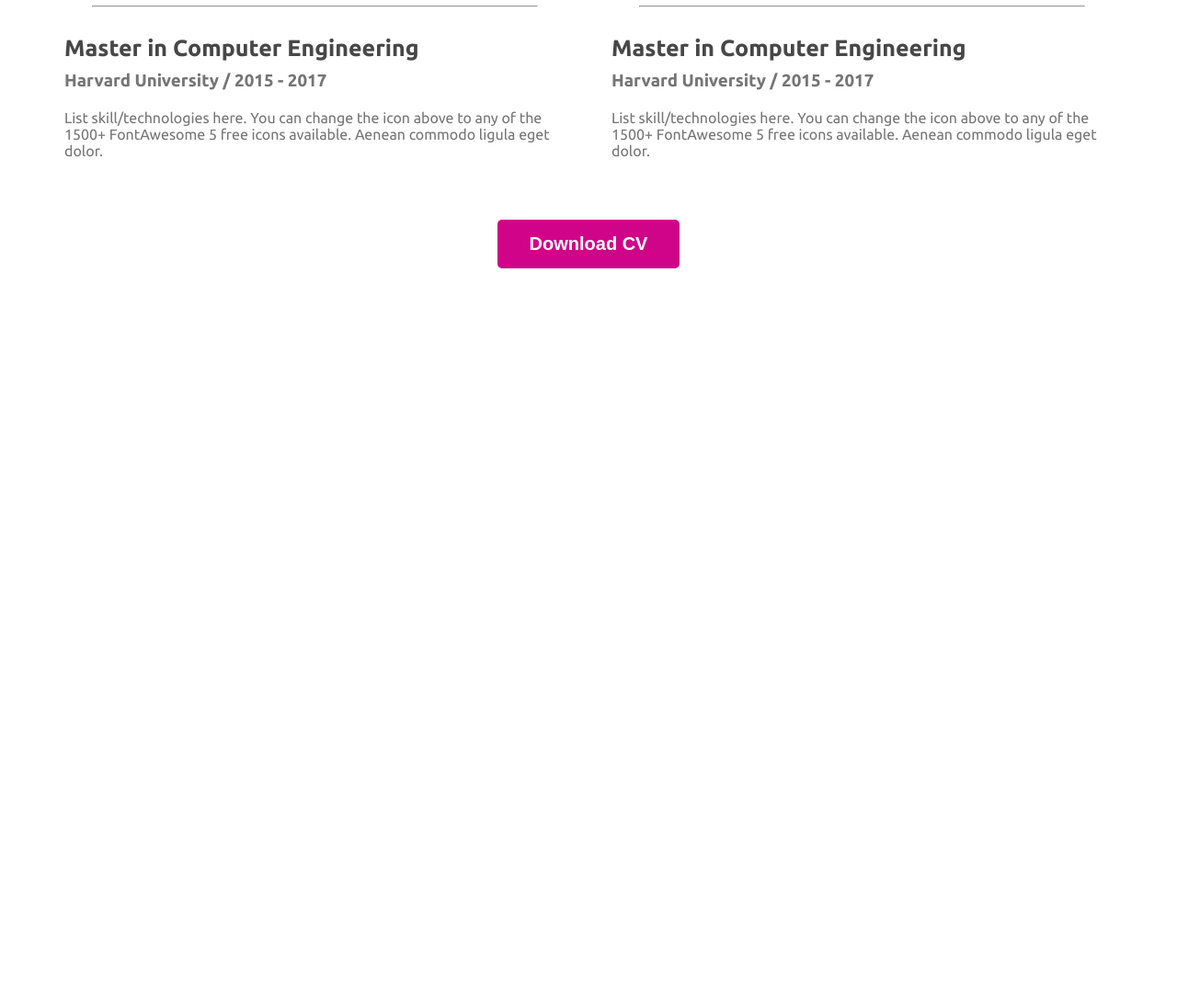
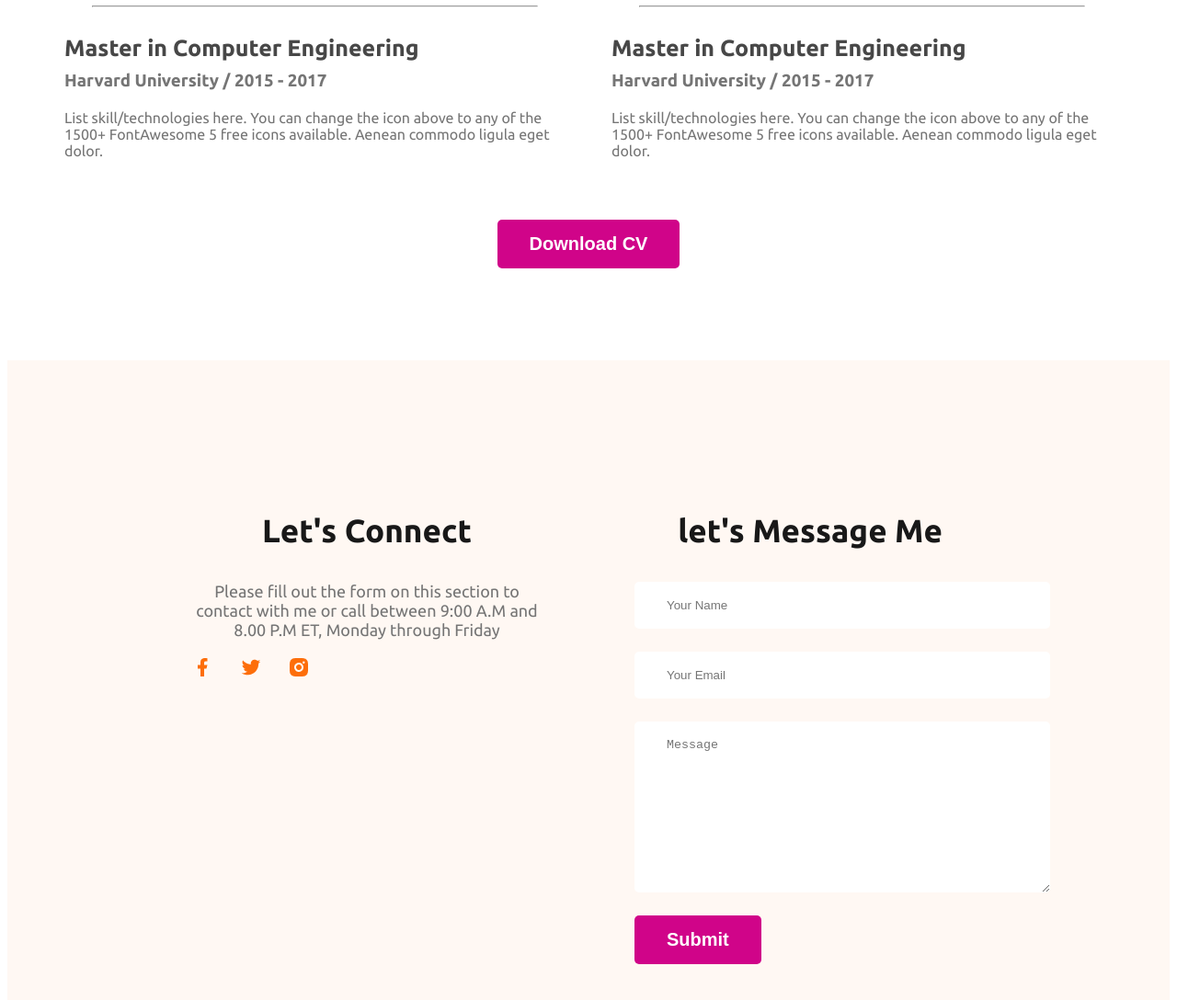
Before and after one commit to zhzia14/web-developer-protfolio, a plain HTML site: page index.html in a window 1280 px wide. Shown: the part 2783-3871 px from the top of the page at 92% size. Before the commit the page ends 3083 px from the top, so only its background shows below. Drawn offline with Linux system fonts and the light colour scheme.

Commit message:
finished footer with contact form

```diff
--- a/index.html
+++ b/index.html
@@ -148,16 +148,31 @@
             <div class="download-cv">
                 <button class="btn-primary">Download CV</button>
             </div>
-
-
-
-
-
-
         </section>
     </main>
 
     <footer>
+        <div class="footer-column">
+            <h3 class="section-title">Let's Connect</h3>
+            <p class="section-description">Please fill out the form on this section to contact with me or call between 9:00 A.M and 8.00 P.M ET, Monday through Friday</p>
+            <div class="social-links">
+                <a href=""><img src="images/icons/facebook.png" alt=""></a>
+                <a href=""><img src="images/icons/twitter.png" alt=""></a>
+                <a href=""><img src="images/icons/insta.png" alt=""></a>
+            </div>
+
+        </div>
+        <div class="footer-column">
+            <h3 class="section-title">let's Message Me</h3>
+
+            <form class="contact" action="">
+                <input type="text" placeholder="Your Name">
+                <input type="email" placeholder="Your Email">
+                <textarea name="" id="" cols="30" rows="10" placeholder="Message"></textarea>
+                <input class="btn-primary" type="submit" value="Submit">
+            </form>
+
+        </div>
 
     </footer>
 </body>
--- a/styles/protfolio.css
+++ b/styles/protfolio.css
@@ -200,3 +200,35 @@ main section{
     text-align: center;
     margin-top: 50px;
 }
+
+/* Footer Style */
+
+footer{
+    display: flex;
+    background: #FFF8F3;
+    padding: 130px 200px;
+    margin-top: 100px;
+    gap: 100px;
+
+
+}
+
+.footer-column{
+    width: 50%;
+}
+
+.contact input[type="text"],.contact input[type="email"], textarea {
+    display: block;
+    margin-bottom: 25px;
+    padding: 18px 35px;
+    color: #757575;
+    background: #FFF;
+    border-radius: 5px;
+    border: 0;
+    width: 100%;
+
+}
+
+.social-links a{
+    margin-right: 25px;
+}
```
